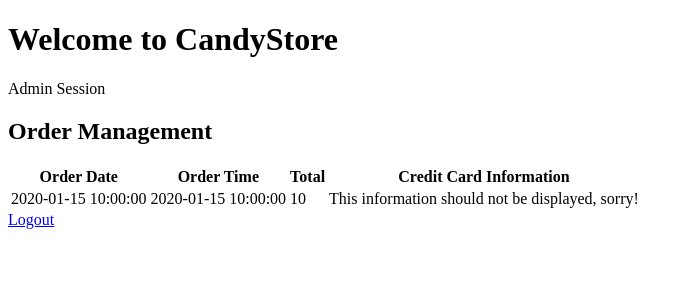
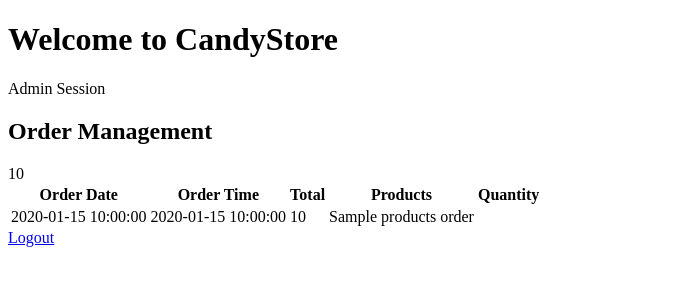
Before and after one commit to dwslump/candy_assignment, a PHP site: template candystore/application/views/order_management_view.php in a window 1280 px wide. Shown: the top 300 px of the page, without its empty margins (0-692 px from the left). Run offline with PHP 8.4, Linux system fonts and the light colour scheme; the template is opened without the code that fills it: most values are stand-ins (such as "Sample title", 1, 10 or a date in 2020); data that the repository does not hold is empty.

Commit message:
OrderManager looks that is completed...

```diff
--- a/candystore/application/views/admin_view.php
+++ b/candystore/application/views/admin_view.php
@@ -36,7 +36,7 @@
 
 			echo "</tr>";
 		}
-		echo "<table>";
+		echo "</table>";
 
 		?>
 
@@ -65,7 +65,7 @@
 				echo "</tr>";
 			}
 		}
-		echo "<table>";
+		echo "</table>";
 
 
 
--- a/candystore/application/views/order_management_view.php
+++ b/candystore/application/views/order_management_view.php
@@ -19,20 +19,37 @@
 			echo "<p>" . anchor('candystore/index','Back') . "</p>";
 
 			echo "<table>";
-			echo "<tr><th>Order Date</th><th>Order Time</th><th>Total</th><th>Credit Card Information</th></tr>";
+			echo "<tr><th>Order Date</th><th>Order Time</th><th>Total</th><th>Products</th><th>Quantity</th></tr>";
 
 			foreach ($orders as $order) {
 				echo "<tr>";
 				echo "<td>" . $order->order_date . "</td>";
 				echo "<td>" . $order->order_time . "</td>";
 				echo "<td>" . $order->total . "</td>";
-				echo "<td> This information should not be displayed, sorry!</td>";
+				echo "<td>";
+				foreach($order_items as $order_item){
+					foreach($products_order as $product_order){
+						if($order_item->product_id == $product_order->id){
+							echo $product_order->name ."<br>";
+						}
+					}
+				}
+				echo "</td>";
+				foreach($order_items as $order_item){
+					foreach($products_order as $product_order){
+						if($order_item->product_id == $product_order->id){
+							echo $order_item->quantity ."<br>";
+						}
+					}
+				}
+				"</td>";
 
 				echo "<td>" . anchor("candystore/delete_order/$order->id",'Delete',"onClick='return confirm(\"Do you really want to delete this order information?\");'") . "</td>";
 
 				echo "</tr>";
 			}
-			echo "<table>";
+
+			echo "</table>";
 		?>
 
 		</div>
```
Also changed, not shown: candystore/application/controllers/candystore.php (+20 -0 lines).
